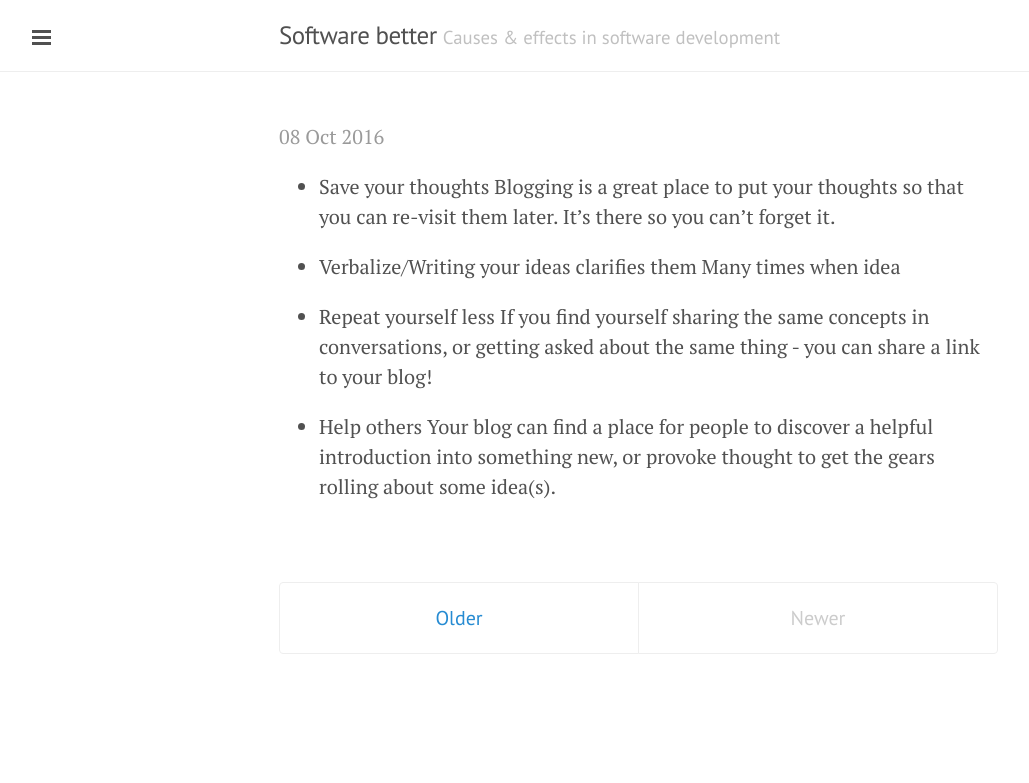
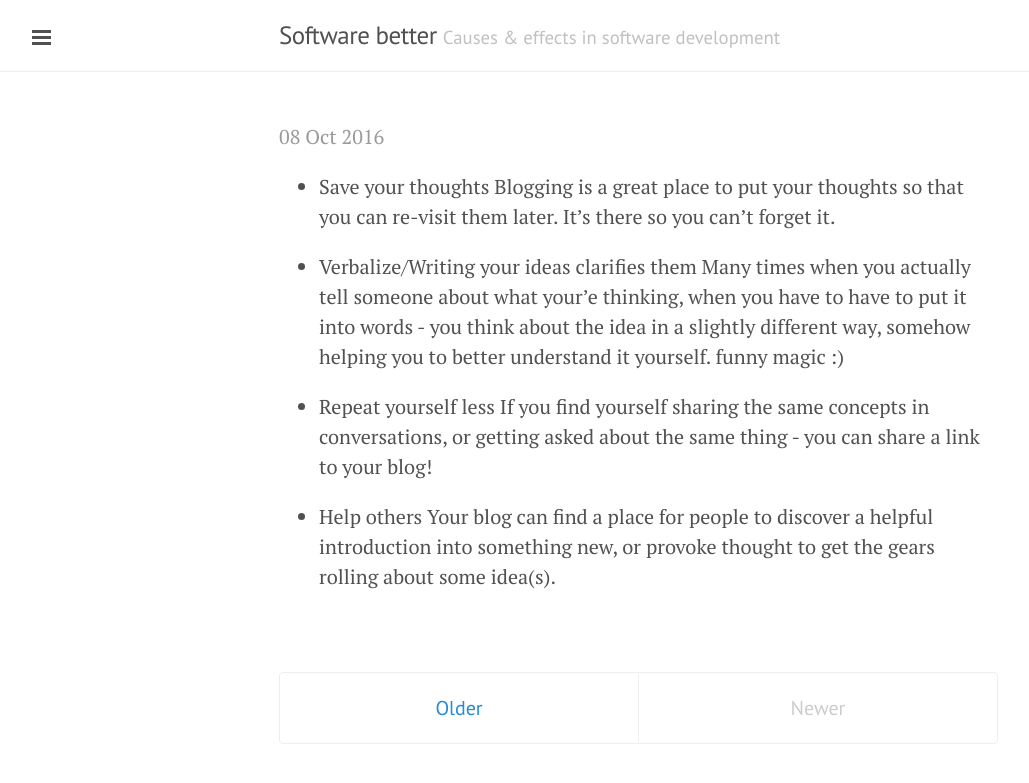
Before and after one commit to ideaflare/ideaflare.github.io, a Jekyll site: the page built from index.html, in a window 1280 px wide. Shown: the top 783 px of the page, without its empty margins (1-1030 px from the left). Built offline with Jekyll 4.4.1, drawn with Linux system fonts in a browser that asks for light colours; the list of posts is cut into pages by our own code; comment, search, counter and statistics services are not loaded.

Commit message:
Post update: What blogging can do for YOU:

```diff
--- a/_posts/2016-10-06-what-blogging-can-do-for-you.markdown
+++ b/_posts/2016-10-06-what-blogging-can-do-for-you.markdown
@@ -7,7 +7,7 @@ layout: post
 Blogging is a great place to put your thoughts so that you can re-visit them later. It's there so you can't forget it.
 
 * Verbalize/Writing your ideas clarifies them
-Many times when idea
+Many times when you actually tell someone about what your'e thinking, when you have to have to put it into words - you think about the idea in a slightly different way, somehow helping you to better understand it yourself. funny magic :)
 
 * Repeat yourself less
 If you find yourself sharing the same concepts in conversations, or getting asked about the same thing - you can share a link to your blog!
```
